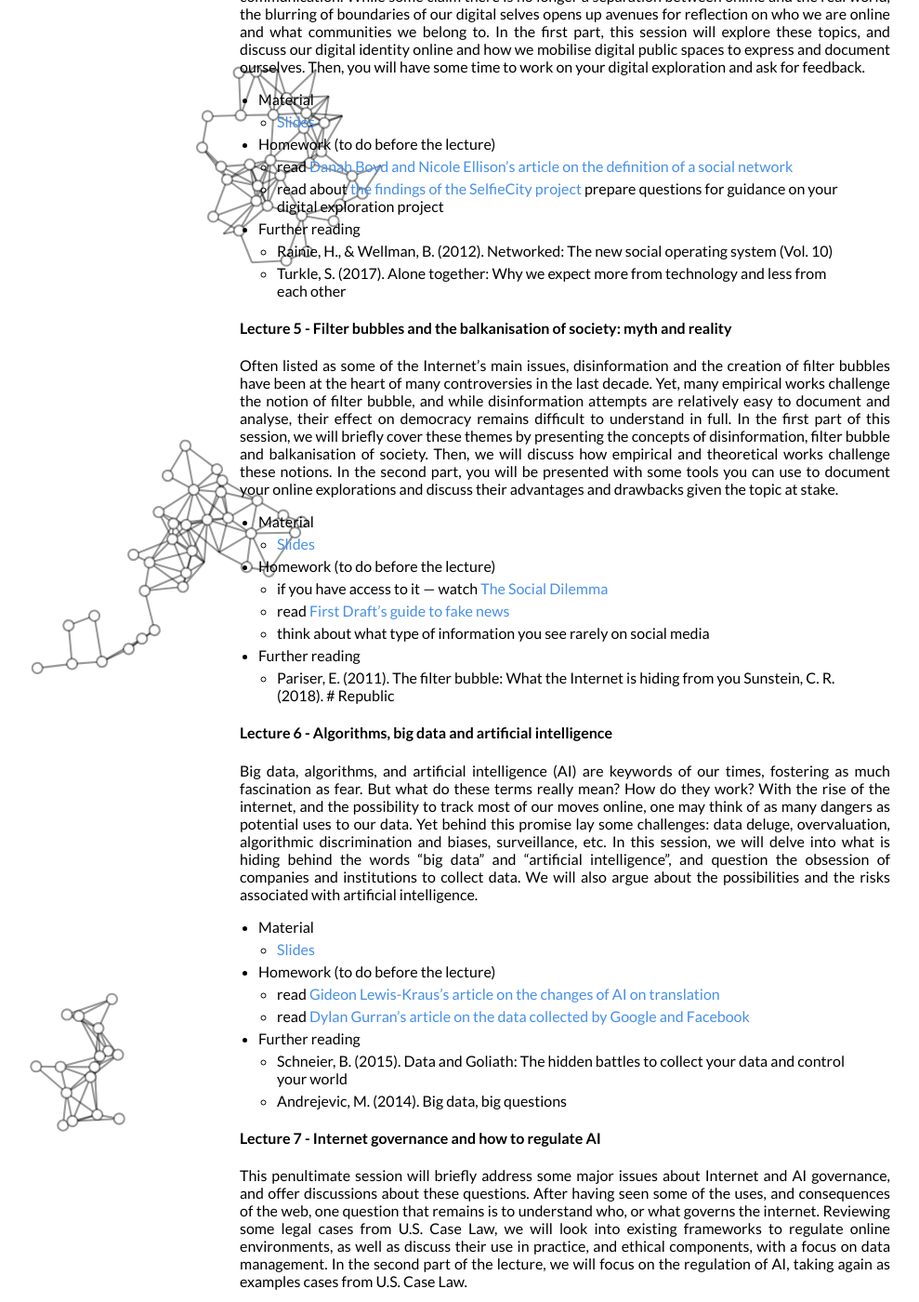
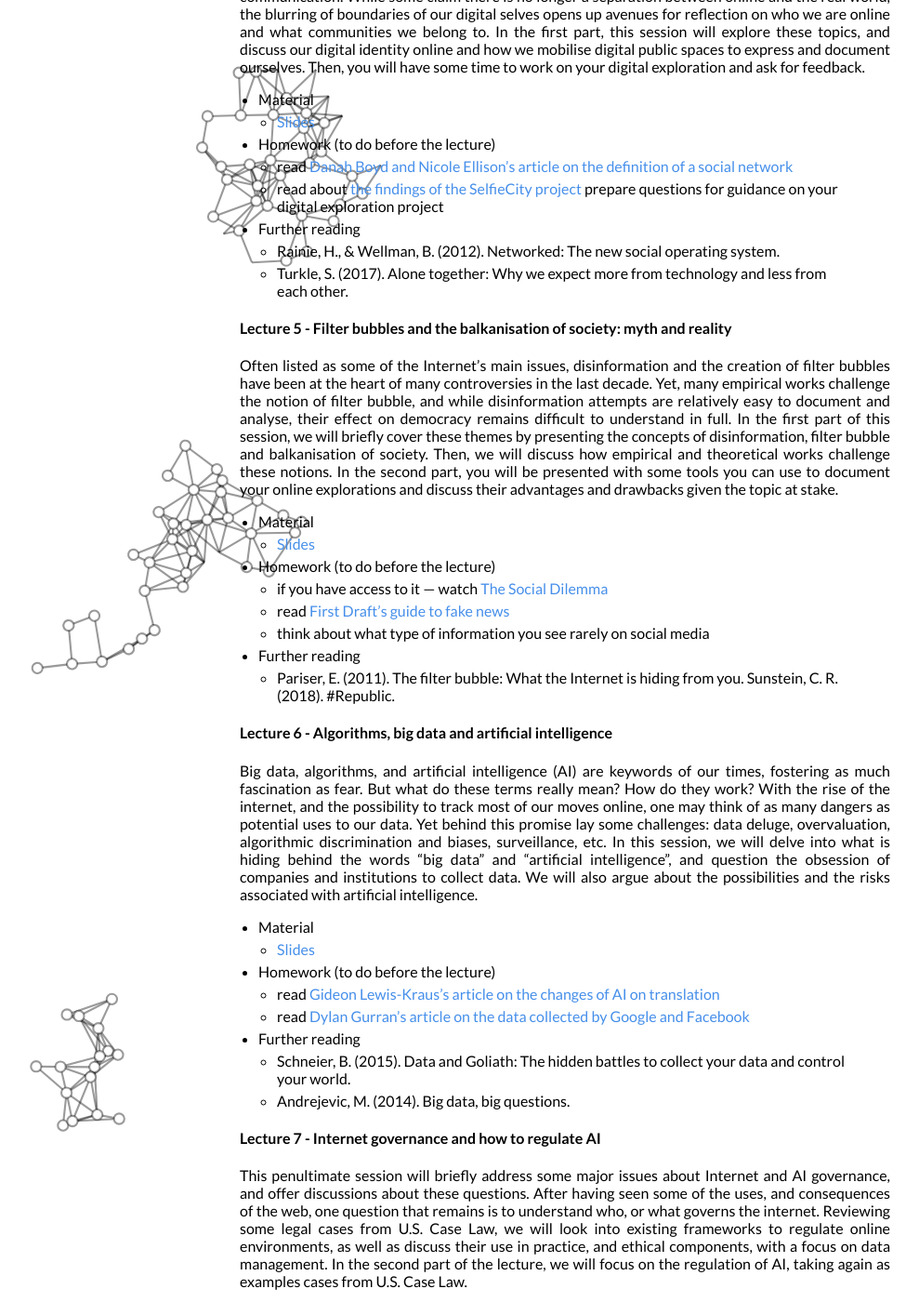
Before and after one commit to bglbrt/bglbrt.github.io, a Jekyll site: the page built from fr/enseignement.md, in a window 1280 px wide and 1400 px high, scrolled down 7529 px. Shown: the whole window at 93% size, without its empty margins (32-1021 px from the left). Built offline with Jekyll 4.4.1, drawn with Linux system fonts in a browser that asks for light colours; some of the changed text lies outside the part shown.

Commit message:
Update enseignement.md

```diff
--- a/fr/enseignement.md
+++ b/fr/enseignement.md
@@ -14,9 +14,9 @@
 
 </div>
 
-* 2023-2024:
+* 2023—2024:
     * Introduction to sociology — Sciences Po
-* 2022-2023:
+* 2022—2023:
     * Introduction to sociology — Sciences Po
     * Digital culture — Sciences Po
 
@@ -24,7 +24,7 @@
 
 ## Introduction to sociology — **In English**
 ### Sciences Po — Campus du Havre
-### 2023-2024
+### 2023—2024
 
 <div style="text-align: justify">
 
@@ -137,7 +137,7 @@
 
 ## Introduction to sociology — **In English**
 ### Sciences Po — Campus du Havre
-### 2022-2023
+### 2022—2023
 
 <div style="text-align: justify">
 
@@ -250,7 +250,7 @@
 
 ## Digital culture — **In English**
 ### Sciences Po — Campus de Reims
-### 2022-2023
+### 2022—2023
 
 <div style="text-align: justify">
 
@@ -287,8 +287,8 @@
     * think about 2/3 topics for the digital exploration to share with the rest of the class
     * read [John Perry Barlow’s Declaration of the Independence of Cyberspace](https://www.eff.org/cyberspace-independence)
 * Further reading
-    * Walter, I. (2014). The Innovators: How a Group of Hackers, Geniuses, and Geeks Created the Digital Revolution
-    * Turner, F. (2021). From counterculture to cyberculture. In From Counterculture to Cyberculture
+    * Walter, I. (2014). The Innovators: How a Group of Hackers, Geniuses, and Geeks Created the Digital Revolution.
+    * Turner, F. (2021). From counterculture to cyberculture. In From Counterculture to Cyberculture.
 
 #### Lecture 3 - The web: a “common good”?
 
@@ -319,7 +319,7 @@
 
 In the first part, this session will explore these topics, and discuss our digital identity online and how we mobilise digital public spaces to express and document ourselves.
 
-Then, you will have some time to work on your digital exploration and ask for feedback.  </p>
+Then, you will have some time to work on your digital exploration and ask for feedback. </p>
 
 </div>
 
@@ -330,8 +330,8 @@
     * read about [the findings of the SelfieCity project](https://selfiecity.net/#findings)
     prepare questions for guidance on your digital exploration project
 * Further reading
-    * Rainie, H., & Wellman, B. (2012). Networked: The new social operating system (Vol. 10)
-    * Turkle, S. (2017). Alone together: Why we expect more from technology and less from each other
+    * Rainie, H., & Wellman, B. (2012). Networked: The new social operating system.
+    * Turkle, S. (2017). Alone together: Why we expect more from technology and less from each other.
 
 #### Lecture 5 - Filter bubbles and the balkanisation of society: myth and reality
 
@@ -352,8 +352,8 @@
     * read [First Draft’s guide to fake news](https://firstdraftnews.org/articles/fake-news-complicated/)
     * think about what type of information you see rarely on social media
 * Further reading
-    * Pariser, E. (2011). The filter bubble: What the Internet is hiding from you
-    Sunstein, C. R. (2018). # Republic
+    * Pariser, E. (2011). The filter bubble: What the Internet is hiding from you.
+    Sunstein, C. R. (2018). #Republic.
 
 #### Lecture 6 - Algorithms, big data and artificial intelligence
 
@@ -371,8 +371,8 @@
     * read [Gideon Lewis-Kraus’s article on the changes of AI on translation](https://www.nytimes.com/2016/12/14/magazine/the-great-ai-awakening.html)
     * read [Dylan Gurran’s article on the data collected by Google and Facebook](https://www.theguardian.com/commentisfree/2018/mar/28/all-the-data-facebook-google-has-on-you-privacy)
 * Further reading
-    * Schneier, B. (2015). Data and Goliath: The hidden battles to collect your data and control your world
-    * Andrejevic, M. (2014). Big data, big questions
+    * Schneier, B. (2015). Data and Goliath: The hidden battles to collect your data and control your world.
+    * Andrejevic, M. (2014). Big data, big questions.
 
 #### Lecture 7 - Internet governance and how to regulate AI
 
```
